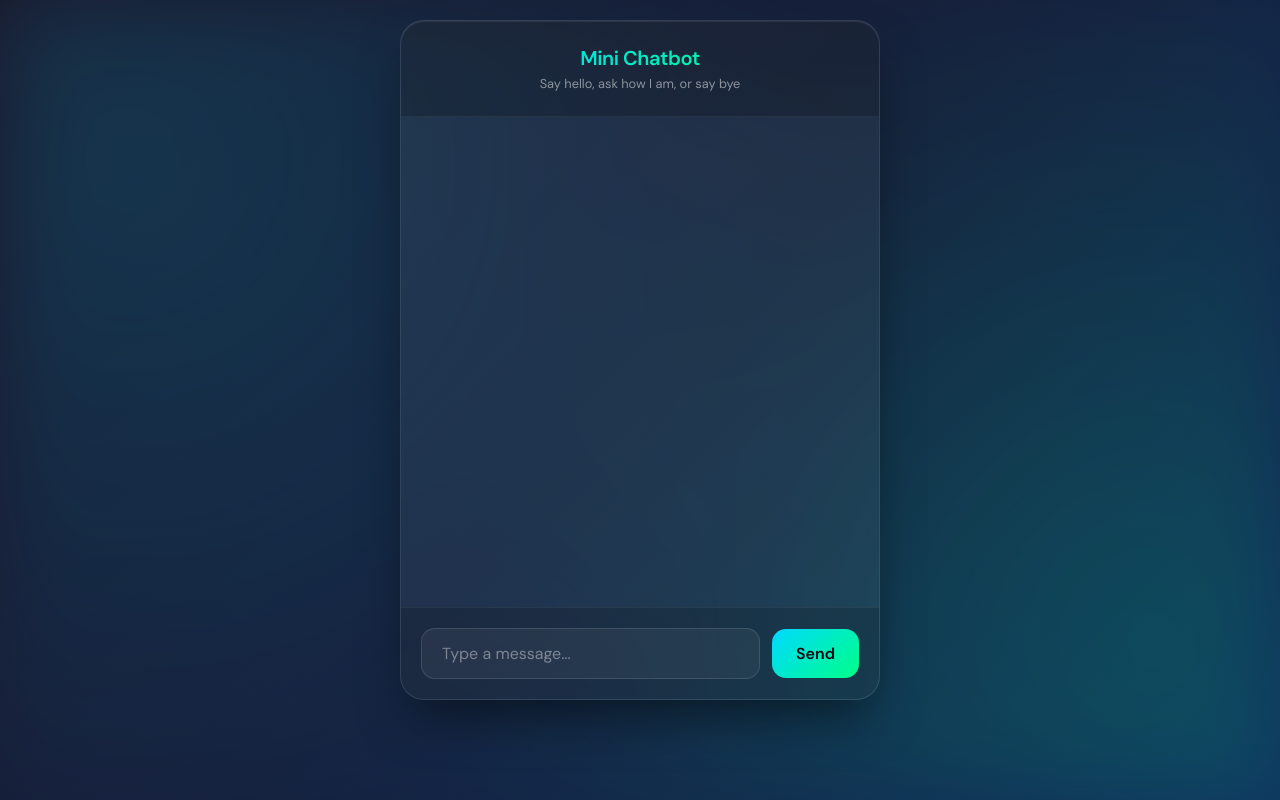
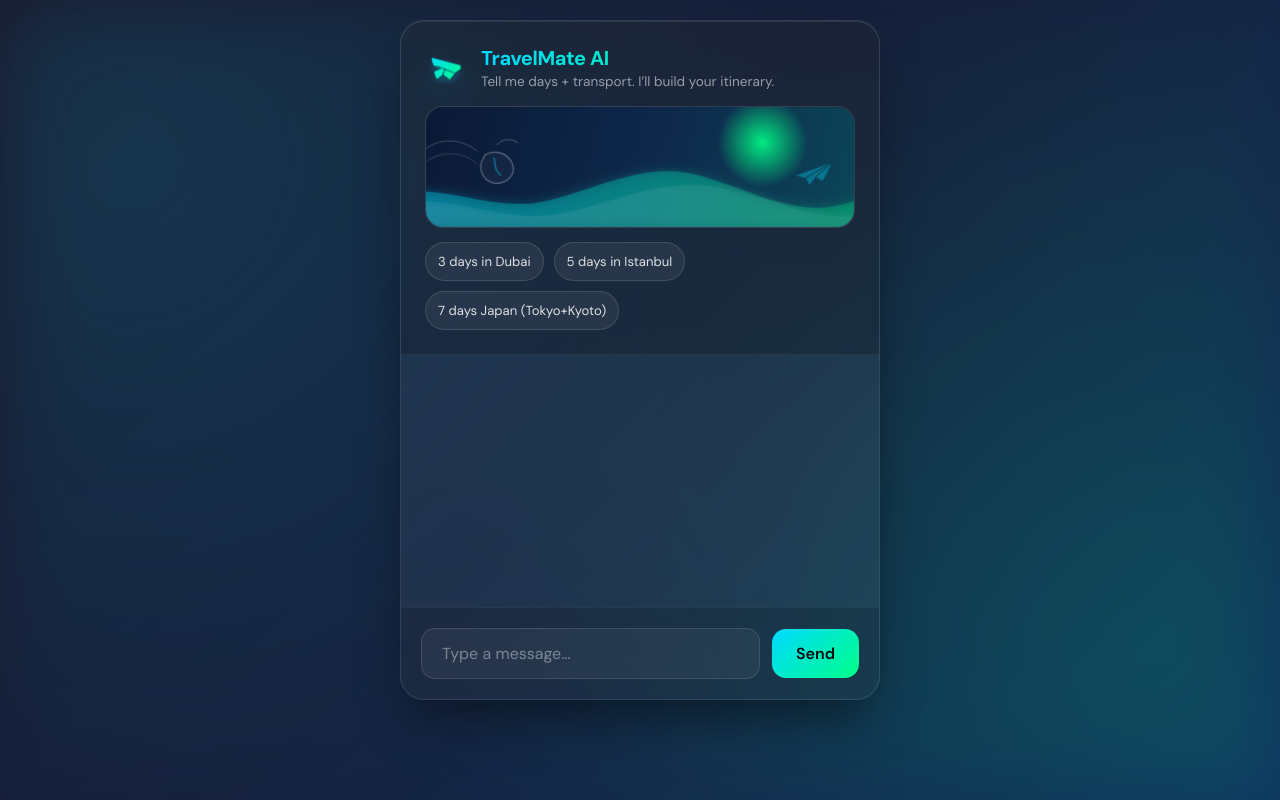
Before and after one commit to MudasserAfzal/mini-chatbot, a Flask app: page / in a window 1280 px wide. Run offline with Flask 3, Linux system fonts and the light colour scheme.

Commit message:
GUI update, gemini add.

```diff
--- a/app.py
+++ b/app.py
@@ -1,38 +1,75 @@
 from flask import Flask, render_template, request, jsonify
 from dotenv import load_dotenv
-from openai import OpenAI
 import os
+from google import genai
+from google.genai.types import GenerateContentConfig
+from google.genai.errors import ClientError
+import traceback
 
 load_dotenv()
 
 app = Flask(__name__)
 
-client = OpenAI(api_key=os.getenv("OPENAI_API_KEY"))
+GEMINI_API_KEY = os.getenv("GEMINI_API_KEY")
+client = genai.Client(api_key=GEMINI_API_KEY) if GEMINI_API_KEY else None
+
+SYSTEM_INSTRUCTION = """You are a helpful travel assistant that designs practical travel itineraries.
+
+Goals:
+- Create a day-by-day itinerary for the requested number of days.
+- Respect transport preferences (walk/metro/car/train/flight), pace (relaxed/standard/packed), and budget.
+- Include realistic travel time/sequence, and group nearby attractions together.
+- Suggest meals/local food, and at least 1 flexible option per day (backup).
+
+When details are missing, ask up to 3 short clarifying questions first.
+
+Output format:
+1) Trip summary (destination(s), days, pace, transport)
+2) Day-by-day plan (Day 1..N) with morning/afternoon/evening
+3) Transport plan (how to move each day)
+4) Tips (tickets, safety, weather, local etiquette)
+Keep it concise and scannable.
+"""
 
 
-def simple_bot_response(message: str) -> str:
-    """
-    Generate a response using the OpenAI Chat Completions API.
-    Falls back to a friendly error message if the API call fails.
-    """
+def travel_bot_response(message: str) -> str:
+    if not client:
+        return (
+            "Missing GEMINI_API_KEY. Add it to your .env file as GEMINI_API_KEY=... "
+            "and restart the server."
+        )
+
     try:
-        completion = client.chat.completions.create(
-            model="gpt-5.3-instant",
-            messages=[
-                {
-                    "role": "system",
-                    "content": (
-                        "You are a friendly, concise assistant embedded in a simple web "
-                        "chatbot. Keep responses short and easy to read."
-                    ),
-                },
-                {"role": "user", "content": message},
-            ],
-            max_tokens=200,
+        result = client.models.generate_content(
+            model="gemini-2.0-flash",
+            contents=message,
+            config=GenerateContentConfig(system_instruction=SYSTEM_INSTRUCTION),
         )
-        return completion.choices[0].message.content.strip()
+        text = getattr(result, "text", "") or ""
+        text = text.strip()
+        return text or "I couldn’t generate a response. Please try again."
+    except ClientError as e:
+        # Common: 429 RESOURCE_EXHAUSTED (quota/billing/rate limit)
+        details = ""
+        try:
+            details = getattr(e, "message", "") or ""
+        except Exception:
+            details = ""
+
+        print("Gemini ClientError:", repr(e))
+        print(traceback.format_exc())
+
+        if "RESOURCE_EXHAUSTED" in str(e) or "429" in str(e):
+            return (
+                "Gemini API quota exceeded for this project/key. "
+                "Check your plan/billing and rate limits, then try again."
+            )
+
+        return "Gemini API request failed. Please check your API key and try again."
     except Exception:
-        return "Sorry, I had trouble talking to the AI service. Please try again."
+        print("Gemini unexpected error:")
+        print(traceback.format_exc())
+        return "Sorry, I had trouble talking to Gemini. Please try again."
 
 
 @app.route("/")
@@ -47,7 +84,7 @@ def chat():
     if not user_message:
         return jsonify({"response": "Please type a message first."}), 400
 
-    response = simple_bot_response(user_message)
+    response = travel_bot_response(user_message)
     return jsonify({"response": response})
 
 
--- a/requirements.txt
+++ b/requirements.txt
@@ -1,3 +1,3 @@
 flask>=3.0.0
-openai>=1.6.0
 python-dotenv>=1.0.0
+google-genai>=0.6.0
--- a/static/script.js
+++ b/static/script.js
@@ -17,7 +17,7 @@ async function sendMessage() {
 
     const typingLabel = document.createElement("span");
     typingLabel.className = "typing-indicator-label";
-    typingLabel.textContent = "Chatbot is thinking";
+    typingLabel.textContent = "TravelMate is planning";
 
     const typing = document.createElement("div");
     typing.className = "typing-indicator";
@@ -69,6 +69,17 @@ async function sendMessage() {
     }
 }
 
+// Quick prompt chips
+document.querySelectorAll(".chip").forEach((btn) => {
+    btn.addEventListener("click", () => {
+        const prompt = btn.getAttribute("data-prompt") || "";
+        const input = document.getElementById("message");
+        input.value = prompt;
+        input.focus();
+        sendMessage();
+    });
+});
+
 // Send on Enter
 document.getElementById("message").addEventListener("keypress", (e) => {
     if (e.key === "Enter") sendMessage();
--- a/static/style.css
+++ b/static/style.css
@@ -69,13 +69,25 @@ body {
 .chat-header {
     padding: 24px;
     background: rgba(0, 0, 0, 0.2);
-    text-align: center;
     border-bottom: 1px solid rgba(255, 255, 255, 0.06);
 }
 
-.chat-header h1 {
+.brand {
+    display: flex;
+    align-items: center;
+    gap: 14px;
+}
+
+.brand-icon {
+    width: 42px;
+    height: 42px;
+    filter: drop-shadow(0 10px 20px rgba(0, 217, 255, 0.18));
+    animation: floaty 3.5s ease-in-out infinite;
+}
+
+.brand-text h1 {
     font-size: 1.25rem;
-    font-weight: 600;
+    font-weight: 700;
     letter-spacing: -0.02em;
     background: linear-gradient(90deg, #00d9ff, #00ff88);
     -webkit-background-clip: text;
@@ -83,10 +95,75 @@ body {
     background-clip: text;
 }
 
-.chat-header p {
-    font-size: 0.8rem;
-    color: rgba(255, 255, 255, 0.5);
-    margin-top: 4px;
+.brand-text p {
+    font-size: 0.85rem;
+    color: rgba(255, 255, 255, 0.55);
+    margin-top: 2px;
+}
+
+@keyframes floaty {
+    0%, 100% { transform: translateY(0); }
+    50% { transform: translateY(-5px); }
+}
+
+.hero {
+    margin-top: 16px;
+    border-radius: 18px;
+    overflow: hidden;
+    border: 1px solid rgba(255, 255, 255, 0.08);
+    background: rgba(255, 255, 255, 0.04);
+}
+
+.hero-image {
+    width: 100%;
+    height: 120px;
+    object-fit: cover;
+    display: block;
+    transform: scale(1.02);
+    animation: shimmerIn 0.8s ease-out both;
+}
+
+@keyframes shimmerIn {
+    from {
+        opacity: 0;
+        filter: blur(6px);
+        transform: scale(1.06);
+    }
+    to {
+        opacity: 1;
+        filter: blur(0);
+        transform: scale(1.02);
+    }
+}
+
+.chips {
+    margin-top: 14px;
+    display: flex;
+    flex-wrap: wrap;
+    gap: 10px;
+}
+
+.chip {
+    padding: 10px 12px;
+    border-radius: 999px;
+    border: 1px solid rgba(255, 255, 255, 0.12);
+    background: rgba(255, 255, 255, 0.06);
+    color: rgba(255, 255, 255, 0.85);
+    font-family: inherit;
+    font-size: 0.82rem;
+    cursor: pointer;
+    transition: transform 0.15s ease, background 0.15s ease, border-color 0.15s ease;
+    user-select: none;
+}
+
+.chip:hover {
+    transform: translateY(-1px);
+    background: rgba(255, 255, 255, 0.09);
+    border-color: rgba(0, 217, 255, 0.35);
+}
+
+.chip:active {
+    transform: translateY(0);
 }
 
 #chatbox {
--- a/templates/index.html
+++ b/templates/index.html
@@ -12,8 +12,23 @@
 
 <div class="chat-container">
     <header class="chat-header">
-        <h1>Mini Chatbot</h1>
-        <p>Say hello, ask how I am, or say bye</p>
+        <div class="brand">
+            <img class="brand-icon" src="/static/plane.svg" alt="Plane icon">
+            <div class="brand-text">
+                <h1>TravelMate AI</h1>
+                <p>Tell me days + transport. I’ll build your itinerary.</p>
+            </div>
+        </div>
+
+        <div class="hero">
+            <img class="hero-image" src="/static/travel-hero.svg" alt="Travel illustration">
+        </div>
+
+        <div class="chips" aria-label="Quick prompts">
+            <button class="chip" data-prompt="Plan a 3-day trip to Dubai. Budget: mid-range. Transport: metro + taxi. Pace: standard.">3 days in Dubai</button>
+            <button class="chip" data-prompt="Plan a 5-day trip to Istanbul for first-timers. Budget: low. Transport: walk + tram. Pace: relaxed.">5 days in Istanbul</button>
+            <button class="chip" data-prompt="Design a 7-day Japan itinerary (Tokyo + Kyoto) with bullet-train transport. Budget: mid-range. Pace: packed.">7 days Japan (Tokyo+Kyoto)</button>
+        </div>
     </header>
 
     <div id="chatbox"></div>
```
Also changed, not shown: README.md, static/plane.svg (added), static/travel-hero.svg (added), static/ui-screenshot.png.
